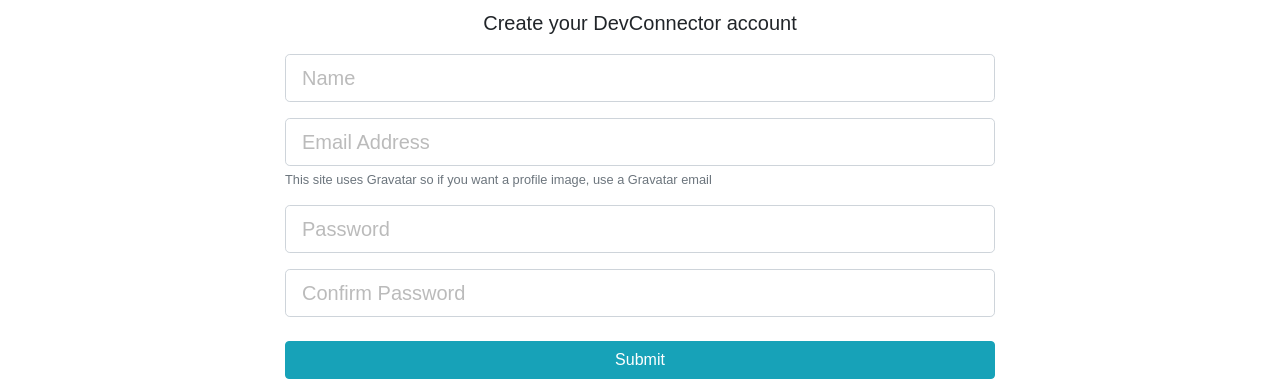
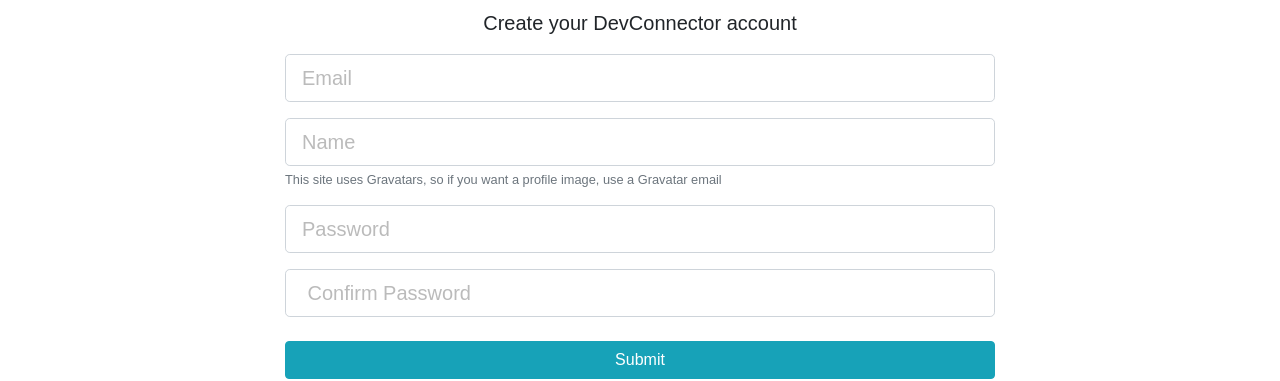
Before and after one commit to peeweetje/Project-DevConnector, a React (Create React App) app in the folder client/: page /register in a window 1280 px wide. Shown: the part 147-528 px from the top of the page. Built offline with nearby package versions, Linux system fonts and the light colour scheme.

Commit message:
add reusable component folder and file. Add setAuthToken to app.js

```diff
--- a/client/src/App.js
+++ b/client/src/App.js
@@ -1,15 +1,38 @@
 import React, { Component } from "react";
 import { BrowserRouter as Router, Route } from "react-router-dom";
+import { Provider } from "react-redux";
+import store from "./store";
+import jwt_token from "jwt-decode";
+import setAuthToken from "./utils/setAuthToken";
+import { setCurrentUser, logoutUser } from "./actions/authActions";
 
 import Navbar from "./components/layout/Navbar";
 import Footer from "./components/layout/Footer";
 import Landing from "./components/layout/Landing";
 import Register from "./components/authentication/Register";
 import Login from "./components/authentication/Login";
-import { Provider } from "react-redux";
-import store from "./store";
 
 import "./App.css";
+
+// Check for token
+if (localStorage.jwtToken) {
+  // Set auth token header
+  setAuthToken(localStorage.jwtToken);
+  // Decode token and get user info and experation
+  const decoded = jwt_token(localStorage.jwtToken);
+  // Set user and isAuthenticated
+  store.dispatch(setCurrentUser(decoded));
+  // Check for expired token
+  const currentTime = Date.now() / 1000;
+  if (decoded.exp < currentTime) {
+    // Logout user
+    store.dispatch(logoutUser());
+    // TODO: Clear current profile
+
+    // Redirect to login
+    window.location.href = "/login";
+  }
+}
 
 class App extends Component {
   render() {
--- a/client/src/components/authentication/Login.js
+++ b/client/src/components/authentication/Login.js
@@ -3,6 +3,7 @@
 import { connect } from "react-redux";
 import classnames from "classnames";
 import { loginUser } from "../../actions/authActions";
+import TextFieldGroup from "../reusableComponents/TextFieldGroup";
 
 class Login extends Component {
   constructor() {
@@ -54,37 +55,24 @@
               <p className="lead text-center">
                 Sign in to your DevConnector account
               </p>
-              <form onSubmit={this.onSubmit} action="dashboard.html">
-                <div className="form-group">
-                  <input
+              <form onSubmit={this.onSubmit}>
+                <TextFieldGroup
+                  placeholder="Email Adress"
+                  name="email"
                   type="email"
-                    className={classnames("form-control form-control-lg", {
-                      "is-invalid": errors.email
-                    })}
-                    placeholder="Email Address"
-                    name="email"
                   value={this.state.email}
                   onChange={this.onChange}
+                  error={errors.email}
                 />
-                  {errors.email && (
-                    <div className="invalid-feedback">{errors.email}</div>
-                  )}
-                </div>
-                <div className="form-group">
-                  <input
-                    type="password"
-                    className={classnames("form-control form-control-lg", {
-                      "is-invalid": errors.email
-                    })}
+
+                <TextFieldGroup
                   placeholder="Password"
                   name="password"
+                  type="password"
                   value={this.state.password}
                   onChange={this.onChange}
+                  error={errors.password}
                 />
-                  {errors.password && (
-                    <div className="invalid-feedback">{errors.password}</div>
-                  )}
-                </div>
                 <input type="submit" className="btn btn-info btn-block mt-4" />
               </form>
             </div>
--- a/client/src/components/authentication/Register.js
+++ b/client/src/components/authentication/Register.js
@@ -4,6 +4,7 @@
 import classnames from "classnames";
 import { connect } from "react-redux";
 import { registerUser } from "../../actions/authActions";
+import TextFieldGroup from "../reusableComponents/TextFieldGroup";
 
 class Register extends Component {
   constructor() {
@@ -59,70 +60,38 @@
                 Create your DevConnector account
               </p>
               <form onSubmit={this.onSubmit}>
-                <div className="form-group">
-                  <input
-                    type="text"
-                    className={classnames("form-control form-control-lg", {
-                      "is-invalid": errors.name
-                    })}
+                <TextFieldGroup
+                  placeholder="Email"
+                  name="email"
+                  type="email"
+                  value={this.state.email}
+                  onChange={this.onChange}
+                  error={errors.email}
+                />
+                <TextFieldGroup
                   placeholder="Name"
                   name="name"
                   value={this.state.name}
                   onChange={this.onChange}
+                  error={errors.name}
+                  info="This site uses Gravatars, so if you want a  profile image, use a Gravatar email"
                 />
-                  {errors.name && (
-                    <div className="invalid-feedback">{errors.name}</div>
-                  )}
-                </div>
-                <div className="form-group">
-                  <input
-                    type="email"
-                    className={classnames("form-control form-control-lg", {
-                      "is-invalid": errors.email
-                    })}
-                    placeholder="Email Address"
-                    value={this.state.email}
-                    onChange={this.onChange}
-                    name="email"
-                  />
-                  {errors.email && (
-                    <div className="invalid-feedback">{errors.email}</div>
-                  )}
-                  <small className="form-text text-muted">
-                    This site uses Gravatar so if you want a profile image, use
-                    a Gravatar email
-                  </small>
-                </div>
-                <div className="form-group">
-                  <input
+                <TextFieldGroup
+                  placeholder="Password"
+                  name="password"
                   type="password"
-                    className={classnames("form-control form-control-lg", {
-                      "is-invalid": errors.password
-                    })}
-                    placeholder="Password"
                   value={this.state.password}
                   onChange={this.onChange}
-                    name="password"
+                  error={errors.password}
                 />
-                  {errors.password && (
-                    <div className="invalid-feedback">{errors.password}</div>
-                  )}
-                </div>
-                <div className="form-group">
-                  <input
+                <TextFieldGroup
+                  placeholder=" Confirm Password"
+                  name="password2"
                   type="password"
-                    className={classnames("form-control form-control-lg", {
-                      "is-invalid": errors.password2
-                    })}
-                    placeholder="Confirm Password"
                   value={this.state.password2}
                   onChange={this.onChange}
-                    name="password2"
+                  error={errors.password2}
                 />
-                  {errors.password2 && (
-                    <div className="invalid-feedback">{errors.password2}</div>
-                  )}
-                </div>
                 <input type="submit" className="btn btn-info btn-block mt-4" />
               </form>
             </div>
--- /dev/null
+++ b/client/src/components/reusableComponents/TextFieldGroup.js
@@ -0,0 +1,50 @@
+import React from "react";
+import classnames from "classnames";
+import PropTypes from "prop-types";
+
+const TextFieldGroup = ({
+  name,
+  placeholder,
+  value,
+  label,
+  error,
+  info,
+  type,
+  onChange,
+  disabled
+}) => {
+  return (
+    <div className="form-group">
+      <input
+        type={type}
+        className={classnames("form-control form-control-lg", {
+          "is-invalid": error
+        })}
+        placeholder={placeholder}
+        name={name}
+        value={value}
+        onChange={onChange}
+        disabled={disabled}
+      />
+      {info && <small className="form-text text-muted">{info}</small>}
+      {error && <div className="invalid-feedback">{error}</div>}
+    </div>
+  );
+};
+
+TextFieldGroup.propTypes = {
+  name: PropTypes.string.isRequired,
+  placeholder: PropTypes.string,
+  value: PropTypes.string.isRequired,
+  info: PropTypes.string,
+  error: PropTypes.string,
+  type: PropTypes.string.isRequired,
+  onChange: PropTypes.func.isRequired,
+  disabled: PropTypes.string
+};
+
+TextFieldGroup.defaultProps = {
+  type: "text"
+};
+
+export default TextFieldGroup;
```
Also changed, not shown: 1 other file (tests, documents, lock files or other folders). Lines whose indentation alone changed are shown as unchanged.
